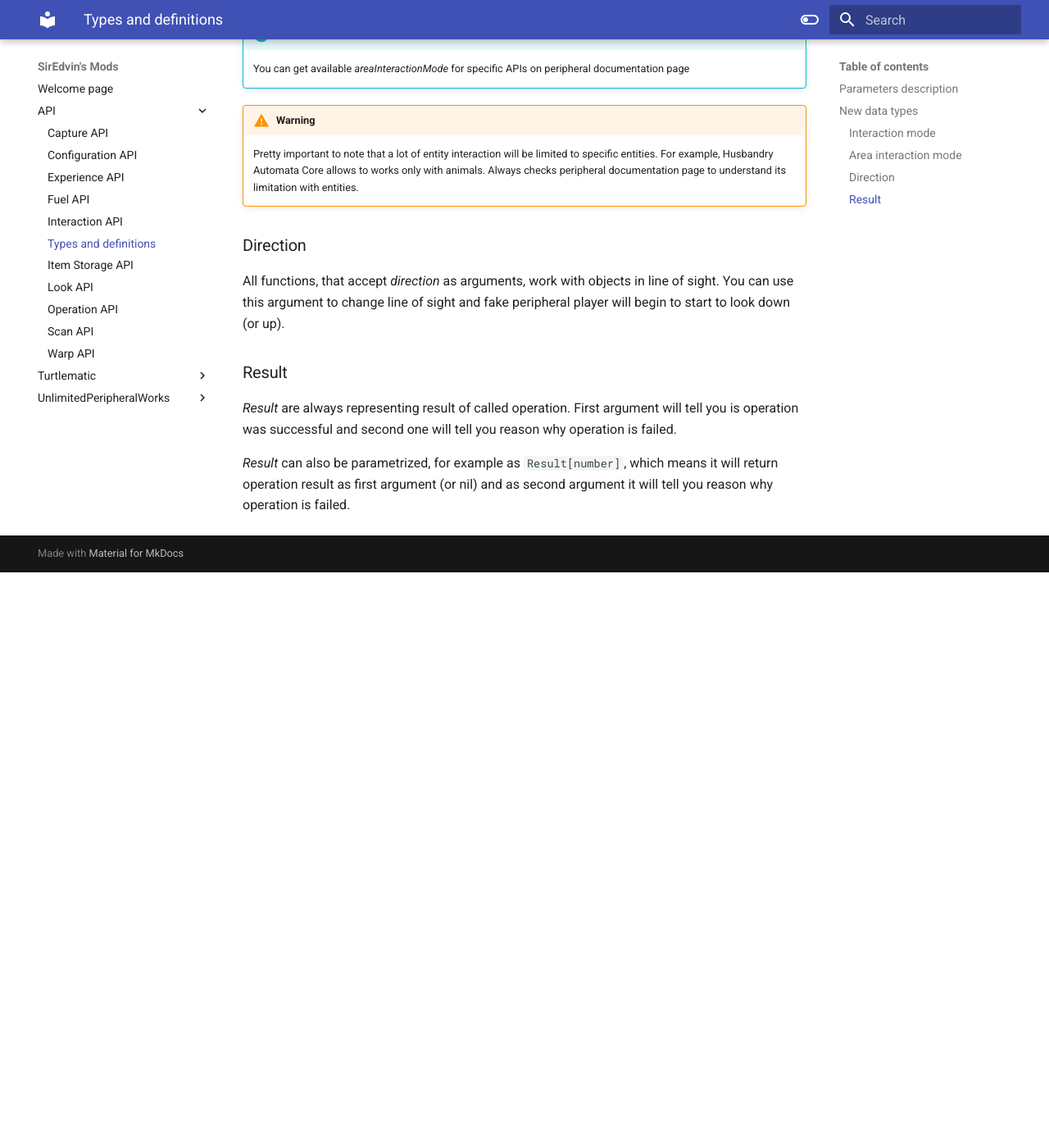
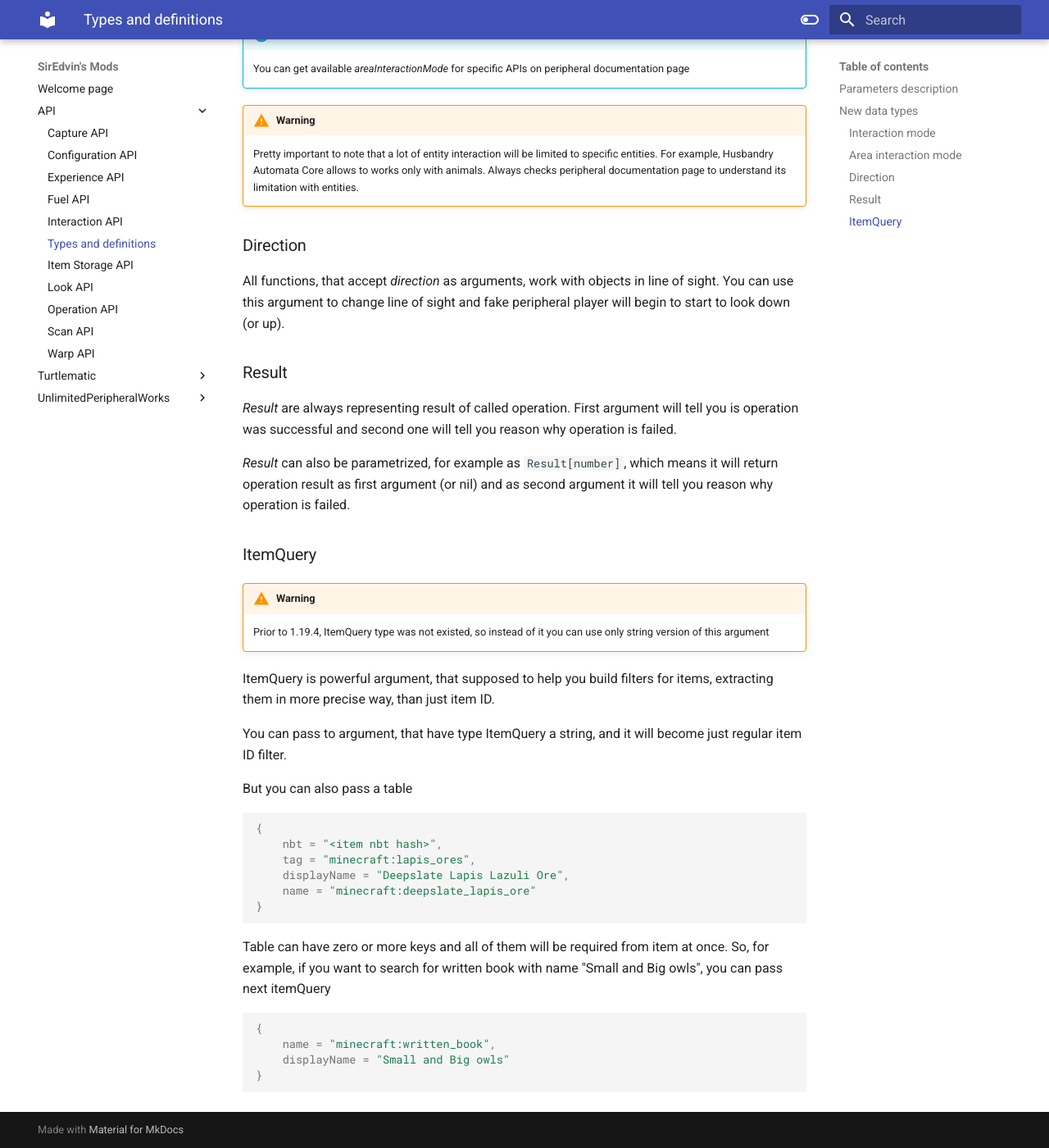
Before and after one commit to scmcgowen/MinecraftModDocumenation, an MkDocs documentation site: the page built from docs/API/introduction.md, in a window 1280 px wide and 1400 px high, scrolled down 1493 px. Shown: the whole window at 82% size. Built offline with MkDocs 1.6.1 and Material for MkDocs 9.7.7, drawn with Linux system fonts in a browser that asks for light colours; before the commit the page ends 2191 px from its top, so only the background shows below that.

Commit message:
Introduce itemQuery

````diff
--- a/docs/API/introduction.md
+++ b/docs/API/introduction.md
@@ -49,3 +49,33 @@ All functions, that accept _direction_ as arguments, work with objects in line o
 _Result_ are always representing result of called operation. First argument will tell you is operation was successful and second one will tell you reason why operation is failed.
 
 _Result_ can also be parametrized, for example as `Result[number]`, which means it will return operation result as first argument (or nil) and as second argument it will tell you reason why operation is failed.
+
+
+### ItemQuery
+
+!!! warning
+    Prior to 1.19.4, ItemQuery type was not existed, so instead of it you can use only string version of this argument
+
+ItemQuery is powerful argument, that supposed to help you build filters for items, extracting them in more precise way, than just item ID.
+
+You can pass to argument, that have type ItemQuery a string, and it will become just regular item ID filter.
+
+But you can also pass a table
+
+```lua
+{
+    nbt = "<item nbt hash>",
+    tag = "minecraft:lapis_ores",
+    displayName = "Deepslate Lapis Lazuli Ore",
+    name = "minecraft:deepslate_lapis_ore"
+}
+```
+
+Table can have zero or more keys and all of them will be required from item at once. So, for example, if you want to search for written book with name "Small and Big owls", you can pass next itemQuery
+
+```lua
+{
+    name = "minecraft:written_book",
+    displayName = "Small and Big owls"
+}
+```
````
Also changed, not shown: docs/API/item_storage.md (+2 -4 lines), docs/UnlimitedPeripheralWorks/integrations/ae2.md (+4 -4 lines), docs/UnlimitedPeripheralWorks/minecraft/beacon.md (+4 -1 lines), docs/UnlimitedPeripheralWorks/minecraft/jukebox.md (+4 -1 lines), docs/UnlimitedPeripheralWorks/minecraft/lectern.md (+4 -1 lines).
